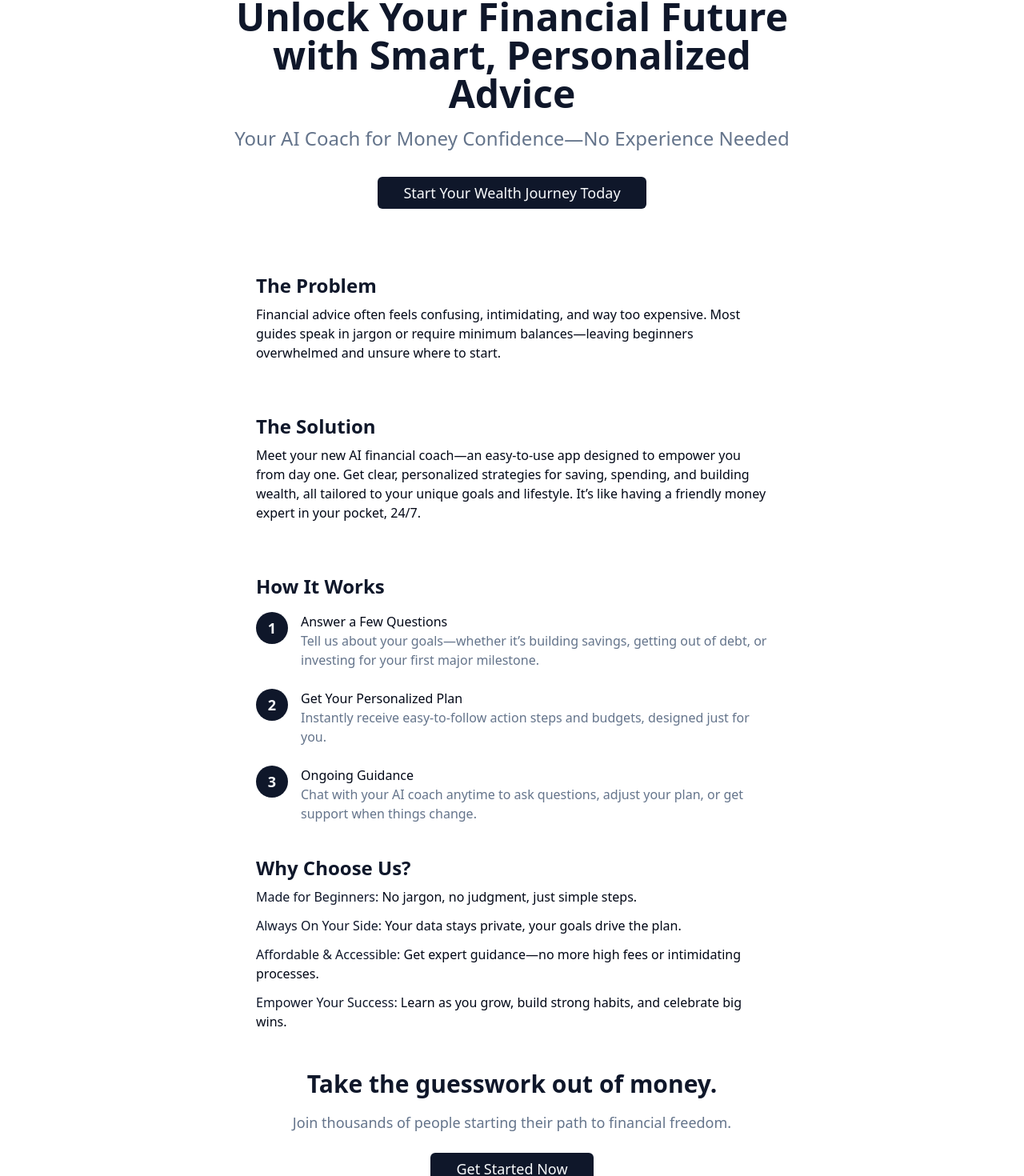
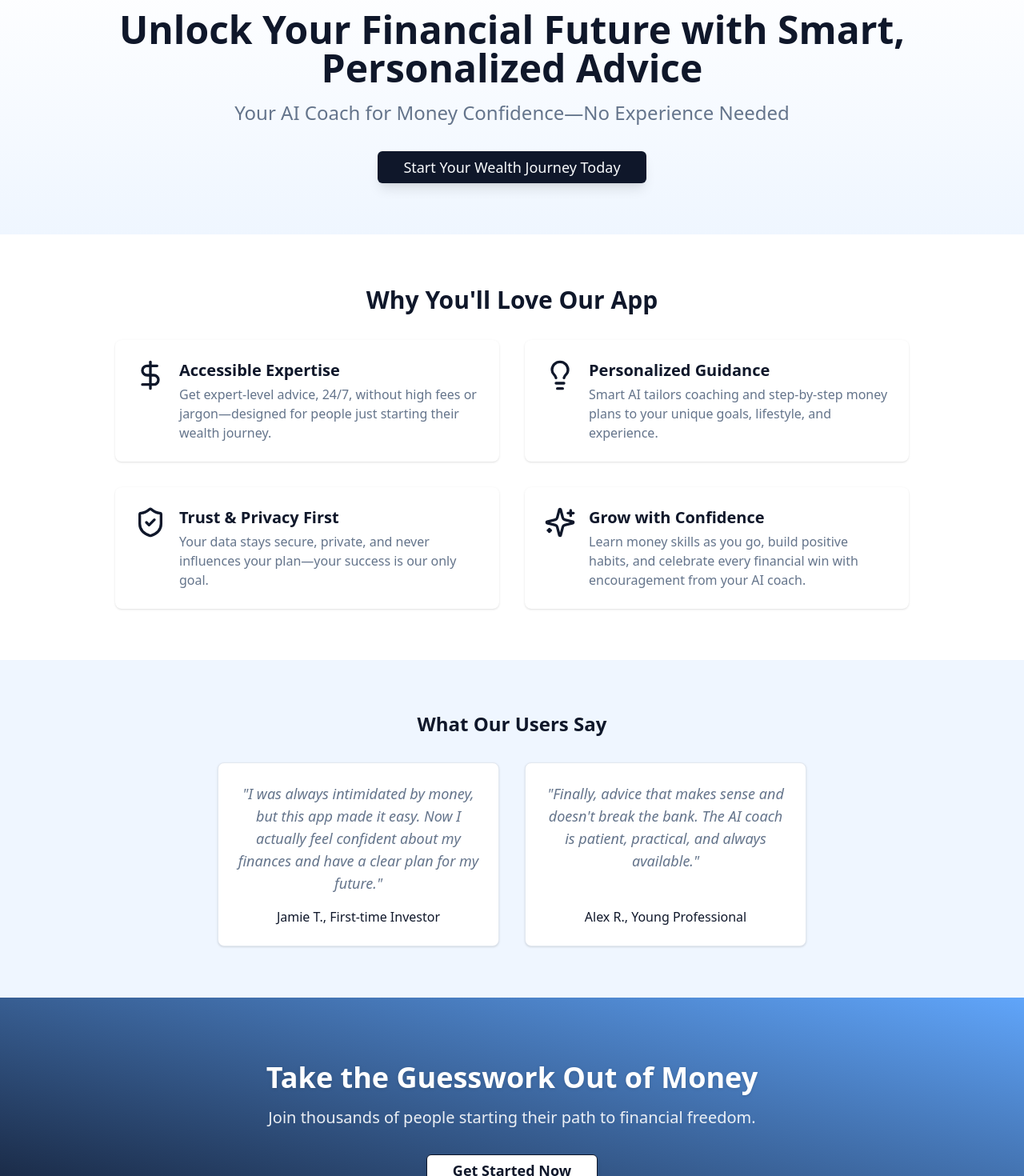
Before and after one commit to niveditajurel/future-financial-path, a React (Vite) app: page / in a window 1280 px wide. Shown: the part 51-1521 px from the top of the page at 80% size. Built offline with nearby package versions, Linux system fonts and the light colour scheme.

Commit message:
feat: Implement full landing page UI
Implement the landing page UI using React and Tailwind, including hero, features, testimonials, and call-to-action sections.

```diff
--- a/src/pages/Index.tsx
+++ b/src/pages/Index.tsx
@@ -1,121 +1,120 @@
 
 import { Button } from "@/components/ui/button";
+import { DollarSign, Lightbulb, ShieldCheck, Sparkles } from "lucide-react";
 
-// Hero Section Component
+const features = [
+  {
+    icon: DollarSign,
+    title: "Accessible Expertise",
+    description:
+      "Get expert-level advice, 24/7, without high fees or jargon—designed for people just starting their wealth journey.",
+  },
+  {
+    icon: Lightbulb,
+    title: "Personalized Guidance",
+    description:
+      "Smart AI tailors coaching and step-by-step money plans to your unique goals, lifestyle, and experience.",
+  },
+  {
+    icon: ShieldCheck,
+    title: "Trust & Privacy First",
+    description:
+      "Your data stays secure, private, and never influences your plan—your success is our only goal.",
+  },
+  {
+    icon: Sparkles,
+    title: "Grow with Confidence",
+    description:
+      "Learn money skills as you go, build positive habits, and celebrate every financial win with encouragement from your AI coach.",
+  },
+];
+
+const testimonials = [
+  {
+    quote:
+      "I was always intimidated by money, but this app made it easy. Now I actually feel confident about my finances and have a clear plan for my future.",
+    author: "Jamie T., First-time Investor",
+  },
+  {
+    quote:
+      "Finally, advice that makes sense and doesn't break the bank. The AI coach is patient, practical, and always available.",
+    author: "Alex R., Young Professional",
+  },
+];
+
 const HeroSection = () => (
-  <section className="max-w-3xl mx-auto py-12 text-center">
-    <h1 className="text-4xl md:text-5xl font-bold mb-4 text-primary animate-fade-in">
+  <section className="py-16 px-4 text-center bg-gradient-to-b from-white to-blue-50 animate-fade-in">
+    <h1 className="text-4xl md:text-5xl font-bold mb-4 text-primary">
       Unlock Your Financial Future with Smart, Personalized Advice
     </h1>
-    <p className="text-xl md:text-2xl text-muted-foreground mb-6 animate-fade-in">
+    <p className="text-xl md:text-2xl text-muted-foreground mb-8">
       Your AI Coach for Money Confidence—No Experience Needed
     </p>
-    <Button className="px-8 py-4 text-lg mt-2 animate-scale-in">Start Your Wealth Journey Today</Button>
+    <Button className="px-8 py-4 text-lg shadow-lg animate-scale-in">Start Your Wealth Journey Today</Button>
   </section>
 );
 
-const Section = ({
-  title,
-  children,
-  className = "",
-}: {
-  title: string;
-  children: React.ReactNode;
-  className?: string;
-}) => (
-  <section className={`max-w-2xl mx-auto py-8 px-4 ${className}`}>
-    <h2 className="text-2xl font-semibold mb-2 text-primary">{title}</h2>
-    <div className="text-base text-foreground">{children}</div>
+const FeaturesSection = () => (
+  <section className="py-16 bg-background">
+    <div className="max-w-5xl mx-auto px-4">
+      <h2 className="text-3xl font-bold text-center mb-8 text-primary">Why You'll Love Our App</h2>
+      <div className="grid gap-8 md:grid-cols-2">
+        {features.map((feature) => (
+          <div
+            key={feature.title}
+            className="flex items-start rounded-lg bg-white shadow p-6 space-x-4 hover:shadow-lg transition-shadow"
+          >
+            <div className="flex-shrink-0">
+              <feature.icon className="h-10 w-10 text-primary" />
+            </div>
+            <div>
+              <h3 className="font-semibold text-xl mb-1 text-primary">{feature.title}</h3>
+              <p className="text-base text-muted-foreground">{feature.description}</p>
+            </div>
+          </div>
+        ))}
+      </div>
+    </div>
   </section>
 );
 
-const HowItWorksStep = ({
-  number,
-  title,
-  description,
-}: {
-  number: number;
-  title: string;
-  description: string;
-}) => (
-  <div className="flex items-start space-x-4 py-2">
-    <div className="h-10 w-10 rounded-full bg-primary text-primary-foreground flex items-center justify-center font-bold text-lg shrink-0">
-      {number}
+const TestimonialSection = () => (
+  <section className="py-16 bg-blue-50">
+    <div className="max-w-3xl mx-auto px-4 text-center">
+      <h2 className="text-2xl font-bold mb-8 text-primary">What Our Users Say</h2>
+      <div className="grid gap-8 md:grid-cols-2">
+        {testimonials.map((t, idx) => (
+          <div key={idx} className="bg-white border rounded-lg shadow p-6 flex flex-col h-full justify-between">
+            <blockquote className="text-lg italic mb-4 text-muted-foreground">&quot;{t.quote}&quot;</blockquote>
+            <span className="text-primary font-medium">{t.author}</span>
           </div>
-    <div>
-      <div className="font-medium">{title}</div>
-      <div className="text-muted-foreground">{description}</div>
+        ))}
       </div>
     </div>
-);
-
-const BenefitsList = () => (
-  <ul className="grid gap-3">
-    <li>
-      <span className="font-medium text-primary">Made for Beginners:</span> No jargon, no judgment, just simple steps.
-    </li>
-    <li>
-      <span className="font-medium text-primary">Always On Your Side:</span> Your data stays private, your goals drive the plan.
-    </li>
-    <li>
-      <span className="font-medium text-primary">Affordable &amp; Accessible:</span> Get expert guidance—no more high fees or intimidating processes.
-    </li>
-    <li>
-      <span className="font-medium text-primary">Empower Your Success:</span> Learn as you grow, build strong habits, and celebrate big wins.
-    </li>
-  </ul>
+  </section>
 );
 
 const CTASection = () => (
-  <section className="text-center py-12">
-    <h2 className="text-3xl font-bold mb-4 text-primary">Take the guesswork out of money.</h2>
-    <p className="text-lg text-muted-foreground mb-6">
+  <section className="py-20 px-4 text-center bg-gradient-to-tr from-primary to-blue-400 animate-fade-in">
+    <h2 className="text-3xl md:text-4xl font-bold mb-4 text-white drop-shadow">
+      Take the Guesswork Out of Money
+    </h2>
+    <p className="text-lg md:text-xl mb-8 text-white/90">
       Join thousands of people starting their path to financial freedom.
     </p>
-    <Button className="px-8 py-4 text-lg animate-scale-in">Get Started Now</Button>
+    <Button className="px-8 py-4 text-lg bg-white text-primary font-bold border border-primary shadow-md hover:bg-blue-50 animate-scale-in">
+      Get Started Now
+    </Button>
   </section>
 );
 
-const Index = () => {
-  return (
-    <main className="min-h-screen bg-background animate-fade-in">
+const Index = () => (
+  <main className="min-h-screen bg-background">
     <HeroSection />
-
-      <Section title="The Problem">
-        Financial advice often feels confusing, intimidating, and way too expensive. Most guides speak in jargon or require minimum balances—leaving beginners overwhelmed and unsure where to start.
-      </Section>
-
-      <Section title="The Solution">
-        Meet your new AI financial coach—an easy-to-use app designed to empower you from day one. Get clear, personalized strategies for saving, spending, and building wealth, all tailored to your unique goals and lifestyle. It’s like having a friendly money expert in your pocket, 24/7.
-      </Section>
-
-      <Section title="How It Works" className="pb-0">
-        <div className="space-y-2">
-          <HowItWorksStep
-            number={1}
-            title="Answer a Few Questions"
-            description="Tell us about your goals—whether it’s building savings, getting out of debt, or investing for your first major milestone."
-          />
-          <HowItWorksStep
-            number={2}
-            title="Get Your Personalized Plan"
-            description="Instantly receive easy-to-follow action steps and budgets, designed just for you."
-          />
-          <HowItWorksStep
-            number={3}
-            title="Ongoing Guidance"
-            description="Chat with your AI coach anytime to ask questions, adjust your plan, or get support when things change."
-          />
-        </div>
-      </Section>
-
-      <Section title="Why Choose Us?" className="pb-0">
-        <BenefitsList />
-      </Section>
-
+    <FeaturesSection />
+    <TestimonialSection />
     <CTASection />
   </main>
 );
-};
 
 export default Index;
```
Lines whose indentation alone changed are shown as unchanged.
